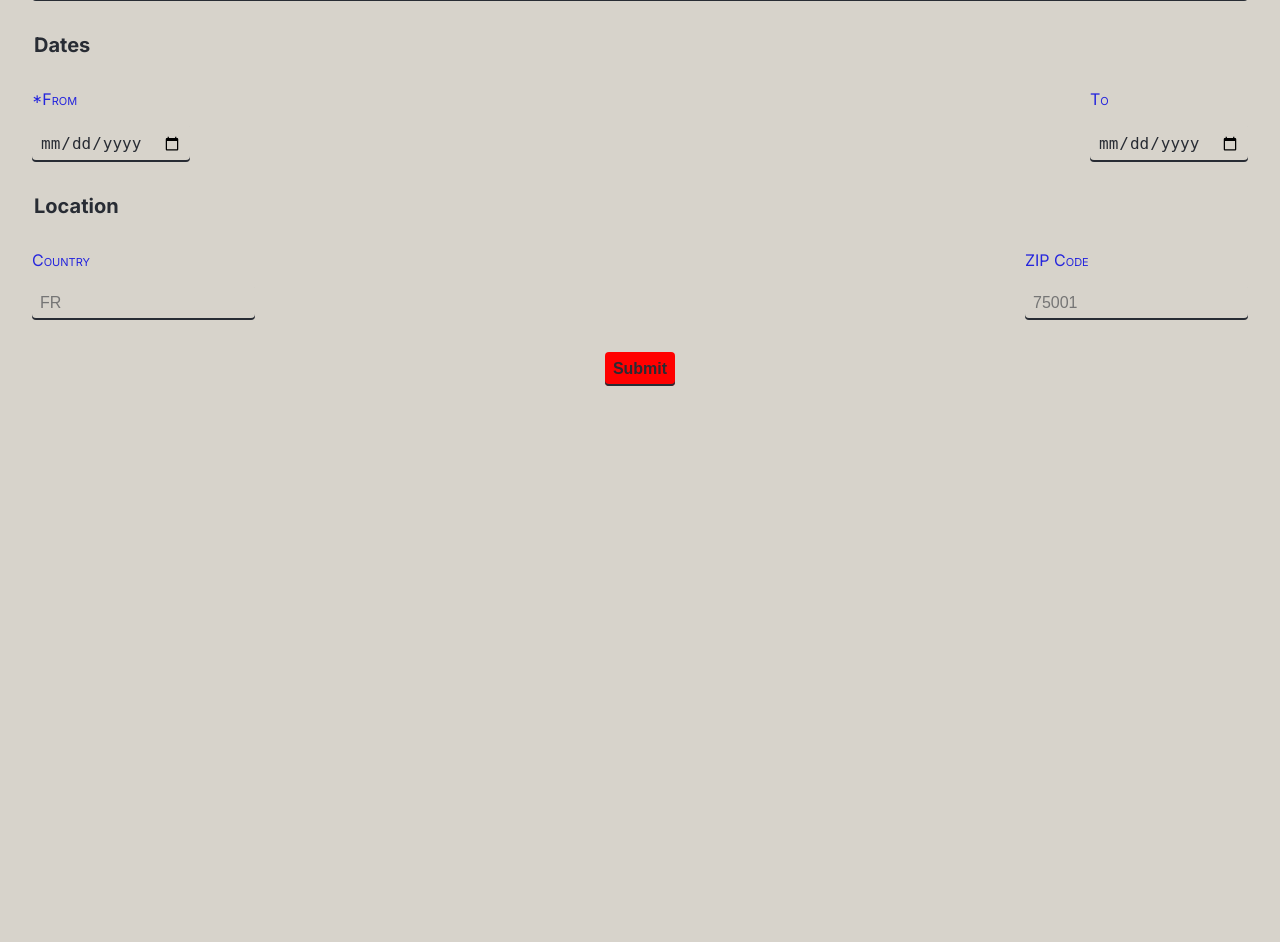
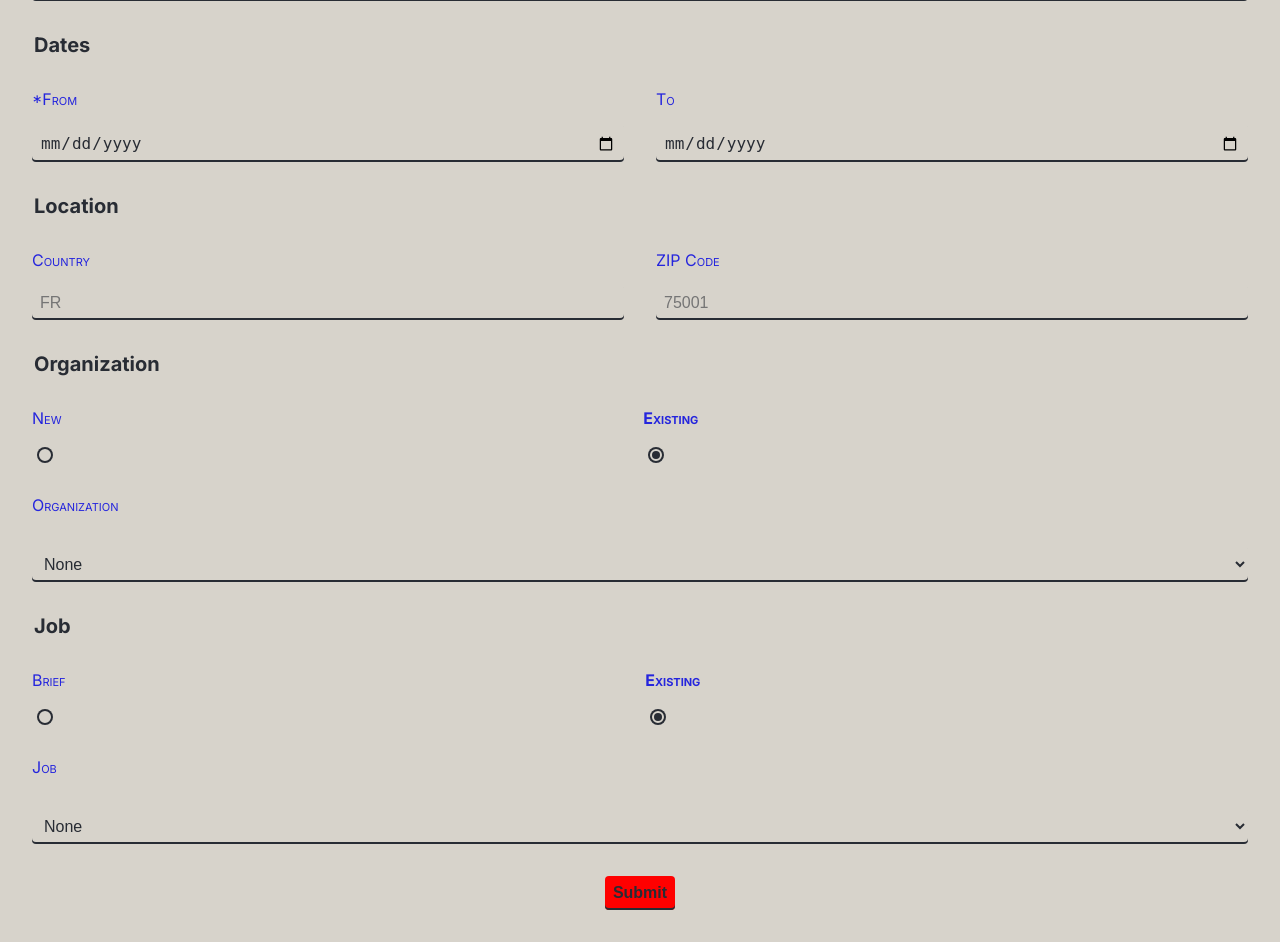
Before and after one commit to samiBendou/portfolio-php, a PHP site: page /admin/experiences/add.php in a window 1280 px wide. Shown: the part 947-1889 px from the top of the page. Before the commit the page ends 1333 px from the top, so only its background shows below. Run offline with PHP 8.4, Linux system fonts and the light colour scheme; data that the repository does not hold is empty.

Commit message:
handle organization and job addition on the fly

```diff
--- a/src/admin.css
+++ b/src/admin.css
@@ -164,7 +164,10 @@ fieldset>legend {
 
 fieldset.inline-field {
   flex-direction: row;
-  justify-content: space-between;
+}
+
+fieldset.inline-field>* {
+  flex-grow: 1;
 }
 
 
@@ -513,3 +516,15 @@ input[type="range"]:focus::-moz-range-track,
 input[type="range"]:focus::-webkit-slider-runnable-track {
   background: white;
 }
+
+.add-or-select>.trigger+* {
+  display: none;
+}
+
+.add-or-select>.trigger:has(input:checked)+* {
+  display: flex;
+}
+
+.add-or-select>:nth-child(3) {
+  order: 99;
+}
--- a/src/admin/experiences/add.php
+++ b/src/admin/experiences/add.php
@@ -15,9 +15,32 @@ if ($_SERVER["REQUEST_METHOD"] === "POST") {
     ]);
     $location_id = $stmt->fetchColumn();
 
+    $organization_id = $_POST["organization_id"];
+    if ($_POST["organization_mode"] === "add") {
+        $query = "INSERT INTO organization(title, link)
+                  VALUES (:title, :link)";
+        $stmt = $pdo->prepare($query);
+        $stmt->execute([
+          ":title" => $_POST["organization_title"],
+          ":link" => $_POST["organization_link"] ? $_POST["organization_link"] : null,
+        ]);
+        $organization_id = $pdo->lastInsertId();
+    }
 
-    $query = "INSERT INTO experience(kind, title, brief, details, started, ended, location)
-              VALUES (:kind, :title, :brief, :details, :started, :ended, location)";
+    $job_id = $_POST["job_id"];
+    if ($_POST["job_mode"] === "add") {
+        $query = "INSERT INTO job(title, brief)
+                  VALUES (:title, :brief)";
+        $stmt = $pdo->prepare($query);
+        $stmt->execute([
+          ":title" => $_POST["job_title"],
+          ":brief" => $_POST["job_brief"] ? $_POST["job_brief"] : null,
+        ]);
+        $job_id = $pdo->lastInsertId();
+    }
+
+    $query = "INSERT INTO experience(kind, title, brief, details, started, ended, location, organization, job)
+              VALUES (:kind, :title, :brief, :details, :started, :ended, :location, :organization, :job)";
     $stmt = $pdo->prepare($query);
     $stmt->execute([
       ":kind" => $_POST["kind"],
@@ -26,7 +49,9 @@ if ($_SERVER["REQUEST_METHOD"] === "POST") {
       ":details" => $_POST["details"],
       ":started" => $_POST["started"],
       ":ended" => $_POST["ended"] ? $_POST["ended"] : null,
-      ":location" => $_POST["location_id"]
+      ":location" => $_POST["location_id"],
+      ":organization" => $organization_id ? $organization_id : null,
+      ":job" => $job_id ? $job_id : null
     ]);
 
     header("Location: index.php");
--- a/src/admin/experiences/form.php
+++ b/src/admin/experiences/form.php
@@ -4,6 +4,16 @@ if (!isset($experience)) {
 }
 
 $kind = $experience["kind"];
+
+
+$dsn = $_ENV["DB_DSN"];
+$pdo = new PDO($dsn);
+
+$query = "SELECT id, title FROM organization";
+$organizations = $pdo->query($query);
+
+$query = "SELECT id, title FROM job";
+$jobs = $pdo->query($query);
 ?>
 
 <form method="POST">
@@ -58,7 +68,7 @@ $kind = $experience["kind"];
     <legend>Location</legend>
     <label>
       <span>Country</span>
-      <input name="country" placeholder="FR" pattern="[A-Z]{2}" value="<?= $experience["country"] ?>"/>
+      <input name="country" placeholder="FR" pattern="[A-Z]{0,2}" value="<?= trim($experience["country"]) ?>"/>
     </label>
 
     <label>
@@ -67,5 +77,86 @@ $kind = $experience["kind"];
     </label>
   </fieldset>
 
+  <fieldset class="inline-field add-or-select">
+    <legend>Organization</legend>
+    <label class="trigger">
+      <label>New</label>
+      <input  type="radio" name="organization_mode" value="add" />
+    </label>
+
+    <fieldset class="inline-field">
+      <label>
+        <span>Title</span>
+        <input name="organization_title"/>
+      </label>
+
+      <label>
+        <span>Link</span>
+        <input type="url" name="organization_link"/>
+      </label>
+    </fieldset>
+
+    <label class="trigger">
+      <label>Existing</label>
+      <input type="radio" name="organization_mode" value="select" checked />
+    </label>
+
+    <fieldset>
+      <label>Organization</label>
+      <select name="organization_id" value="<?= $experience["organization_id"] ?>">
+      <option value="">None</option>
+<?php foreach ($organizations as $organization) {
+    ?>
+      <option value="<?= $organization["id"] ?>" <?= $experience["organization_id"] === $organization["id"] ? "selected" : "" ?> >
+              <?= $organization["title"] ?>
+          </option>
+<?php
+}
+?>
+      </select>
+    </fieldset>
+  </fieldset>
+
+  <fieldset class="inline-field add-or-select">
+    <legend>Job</legend>
+    <label class="trigger">
+      <label>Brief</label>
+      <input  type="radio" name="job_mode" value="add" />
+    </label>
+
+    <fieldset class="inline-field">
+      <label>
+        <span>Title</span>
+        <input name="job_title"/>
+      </label>
+
+      <label>
+        <span>Brief</span>
+        <input name="job_brief"/>
+      </label>
+    </fieldset>
+
+    <label class="trigger">
+      <label>Existing</label>
+      <input type="radio" name="job_mode" value="select" checked />
+    </label>
+
+    <fieldset>
+      <label>Job</label>
+      <select name="job_id" value="<?= $experience["job_id"] ?>">
+      <option value="">None</option>
+<?php foreach ($jobs as $job) {
+    ?>
+      <option value="<?= $job["id"] ?>" <?= $experience["job_id"] === $job["id"] ? "selected" : "" ?> >
+        <?= $job["title"] ?>
+      </option>
+<?php
+}
+?>
+      </select>
+    </fieldset>
+  </fieldset>
+  </fieldset>
+
   <button>Submit</button>
 </form>
```
Also changed, not shown: src/admin/experiences/edit.php (+32 -2 lines).
